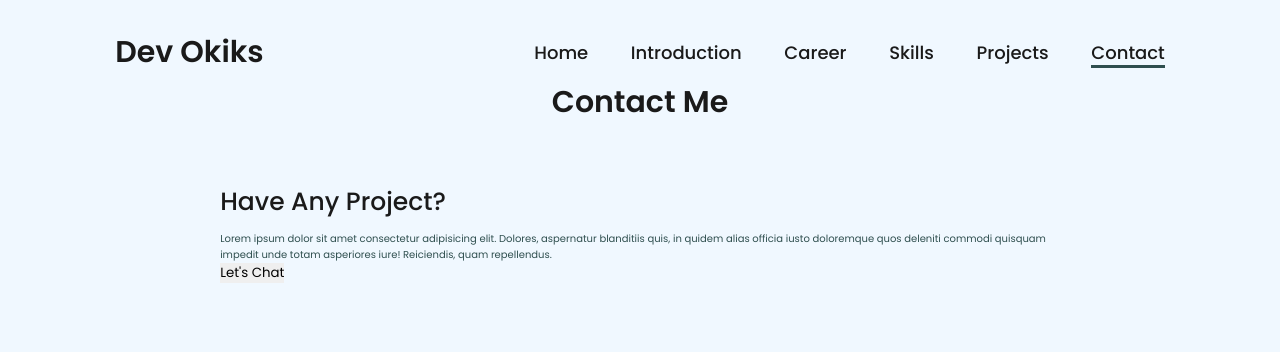
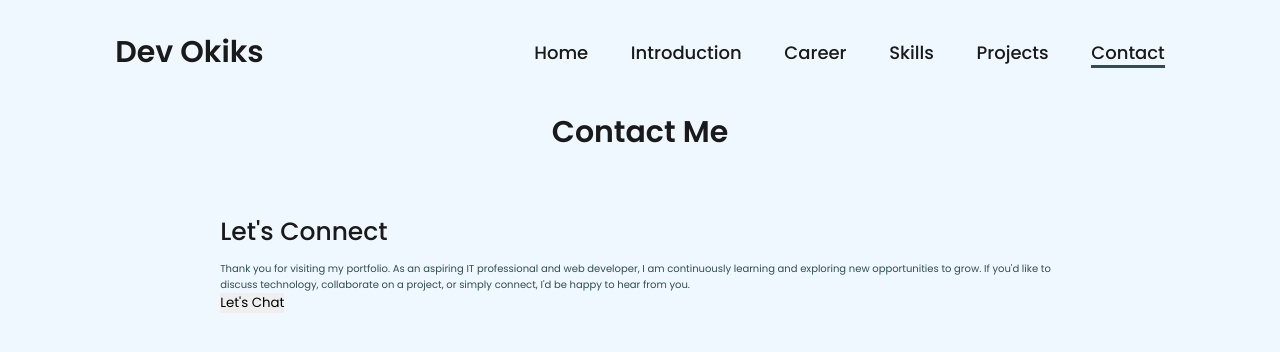
Before and after one commit to Francis121703/my-portfolio, a plain HTML site: page views/contact.html in a window 1280 px wide. Drawn offline with Linux system fonts and the light colour scheme.

Commit message:
finalize that contact even though it's ugly HAHAHA

```diff
--- a/css/style.css
+++ b/css/style.css
@@ -263,3 +263,12 @@ section .topic{
     font-size: 20px;
     color: #1A1A1A;
 }
+
+.contact .content{
+    margin: auto;
+    padding: 30px 0;
+}
+
+.contact .text{
+    margin: auto;
+}
--- a/views/contact.html
+++ b/views/contact.html
@@ -25,8 +25,8 @@
                 <span>Contact Me</span>
             </div>
             <div class="text">
-                <div class="topic">Have Any Project?</div>
-                <p>Lorem ipsum dolor sit amet consectetur adipisicing elit. Dolores, aspernatur blanditiis quis, in quidem alias officia iusto doloremque quos deleniti commodi quisquam impedit unde totam asperiores iure! Reiciendis, quam repellendus.</p>
+                <div class="topic">Let's Connect</div>
+                <p>Thank you for visiting my portfolio. As an aspiring IT professional and web developer, I am continuously learning and exploring new opportunities to grow. If you'd like to discuss technology, collaborate on a project, or simply connect, I'd be happy to hear from you.</p>
                 <div class="button">
                     <button>Let's Chat</button>
                 </div>
```
